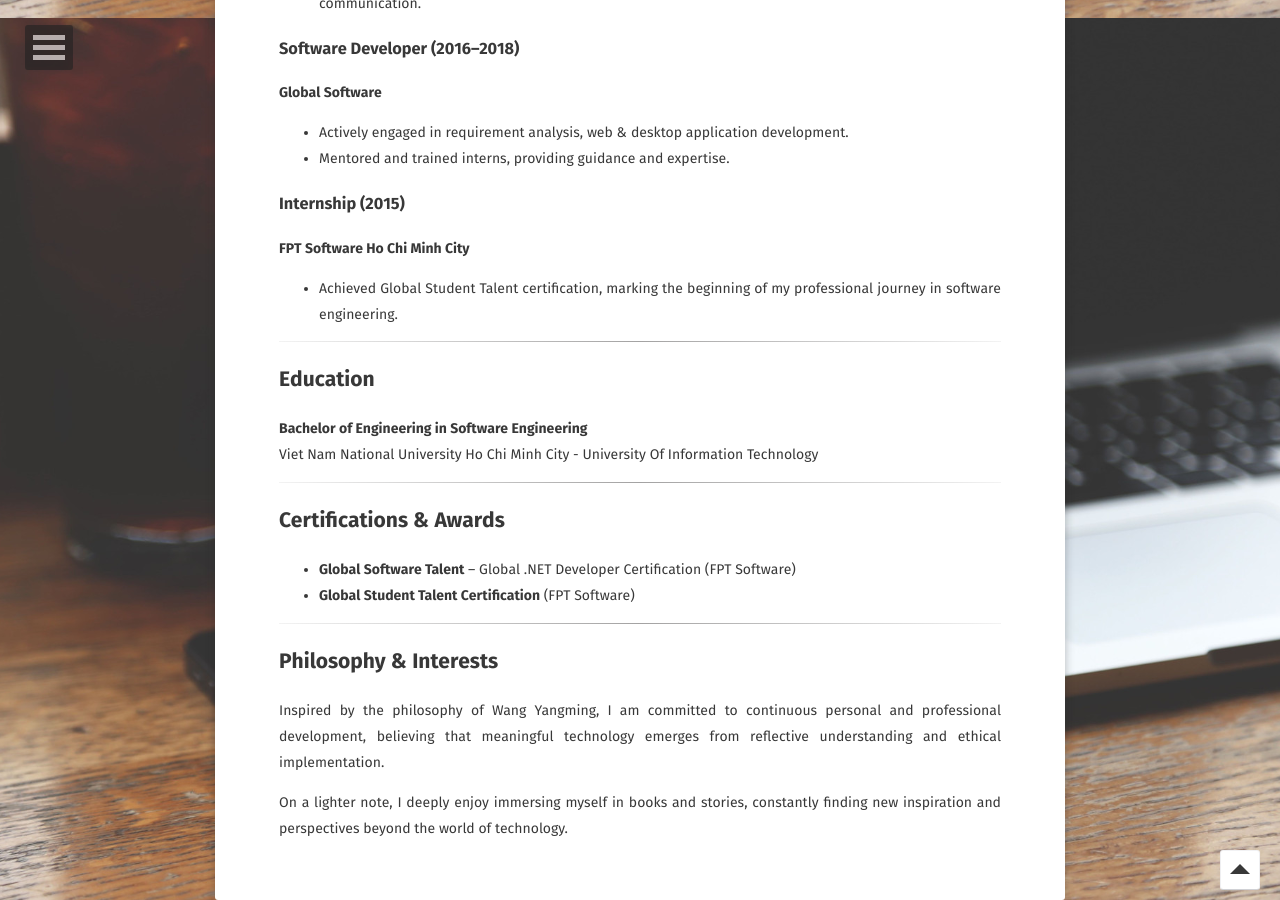
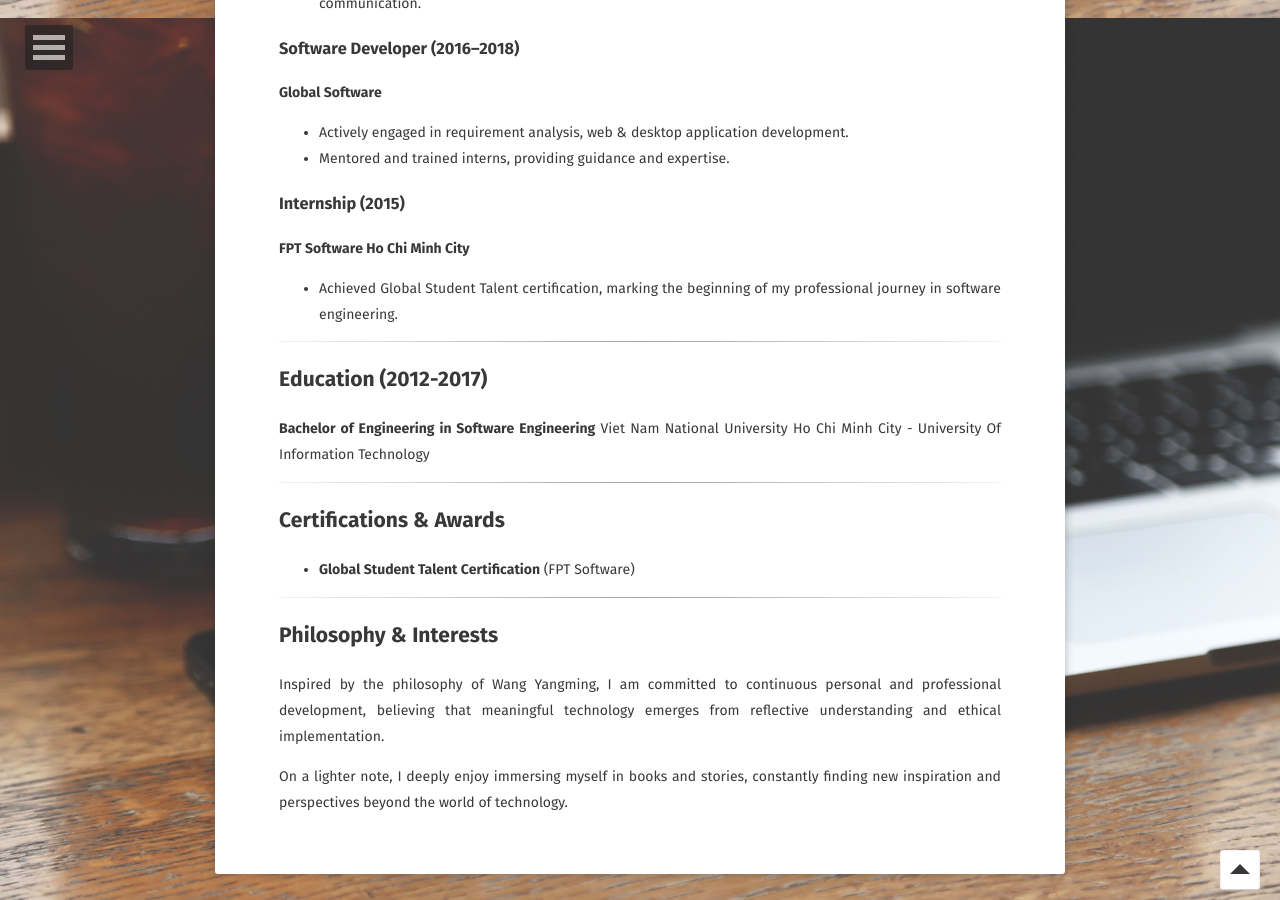
Before and after one commit to ddoffy/ddoffy.github.io, a Jekyll site: the page built from about/index.md, in a window 1280 px wide and 900 px high, scrolled down 1782 px. Built offline with Jekyll 4.4.1, drawn with Linux system fonts in a browser that asks for light colours; some web fonts are replaced.

Commit message:
Add date range for education

```diff
--- a/about/index.md
+++ b/about/index.md
@@ -77,7 +77,7 @@ My philosophy, inspired by Wang Yangming’s insight—"rectifying the mind to e
 
 ---
 
-## Education
+## Education (2012-2017)
 
 **Bachelor of Engineering in Software Engineering**
 Viet Nam National University Ho Chi Minh City - University Of Information Technology
@@ -86,7 +86,6 @@ Viet Nam National University Ho Chi Minh City - University Of Information Techno
 
 ## Certifications & Awards
 
-- **Global Software Talent** – Global .NET Developer Certification (FPT Software)
 - **Global Student Talent Certification** (FPT Software)
 
 ---
```
